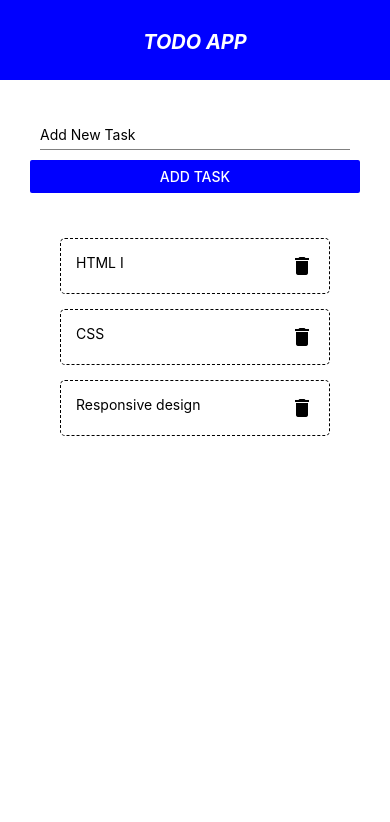
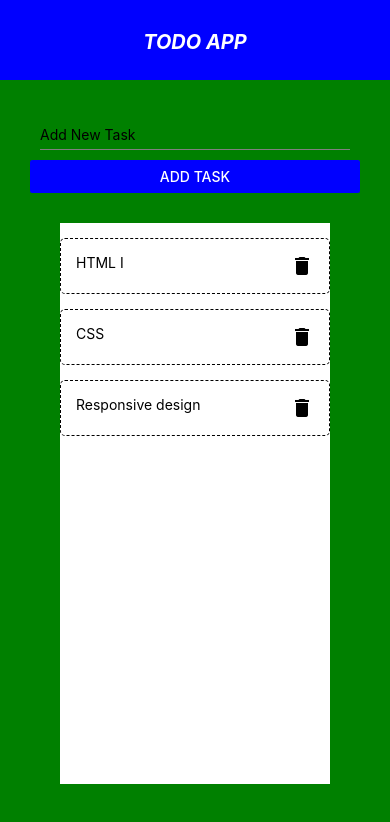
Before and after one commit to Moizasif/react-native-expo, a React Native app: screen / in a window 390 px wide. Shown: the top 822 px of the page. Built offline with nearby package versions, Linux system fonts and the light colour scheme.

Commit message:
Fix the screen using flexBox

```diff
--- a/App.js
+++ b/App.js
@@ -65,8 +65,12 @@ const styles = StyleSheet.create({
   },
   content: {
     padding: 30,
+    backgroundColor:'green',
+    flex: 1
   },
   list: {
-    margin: 30
+    margin: 30,
+    backgroundColor:'white',
+    flex:1
   }
 });
```
